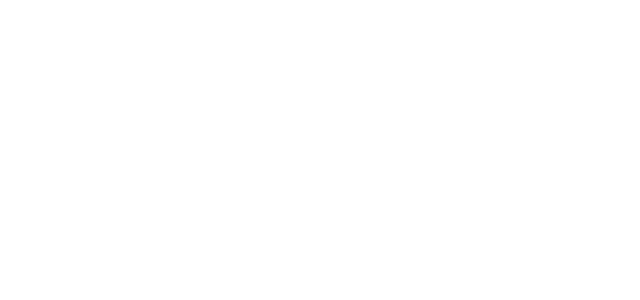
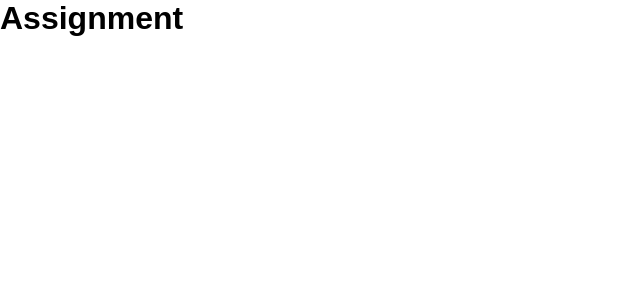
Before and after one commit to saurabhyadav01/lms, a React (Create React App) app: page /assignment in a window 1280 px wide. Before the commit this address had no page. Shown: the top 300 px of the page, without its empty margins (0-640 px from the left). Built offline with nearby package versions, Linux system fonts and the light colour scheme.

Commit message:
assignment route and lecture route added

```diff
--- a/src/Routes/AllRoutes.jsx
+++ b/src/Routes/AllRoutes.jsx
@@ -3,8 +3,8 @@ import {Route,Routes} from "react-router-dom"
 import Dashboard from "../component/Dashboard";
 import SignIn from "../component/SignIn"
 import SignUp from "../component/SignUp"
-
-
+import Assignment from "../component/Assignments";
+import Lecture from "../component/Lectures";
 const AllRoutes=()=>
 {
     return (
@@ -14,6 +14,8 @@ const AllRoutes=()=>
         <Route path="/" element={<SignIn/>} />
         <Route path="/Dashboard" element={<Dashboard />} />
         <Route path="/signup" element={<SignUp />} />
+        <Route path="/assignment" element={<Assignment />} />
+        <Route path="/lecture" element={<Lecture />} />
 
 
 
--- a/src/component/Assignments.jsx
+++ b/src/component/Assignments.jsx
@@ -3,7 +3,9 @@ import React from "react";
 function Assignment()
 {
     return (
-        <></>
+        <>
+        <h1>Assignment</h1>
+        </>
     )
 }
 export default Assignment
--- a/src/component/Header.jsx
+++ b/src/component/Header.jsx
@@ -7,8 +7,8 @@ function Header() {
       <div className="container">
         <div className="header-link">
           <img src="https://www.masaischool.com/img/navbar/logo.svg" alt="" />
-          <Link  to="/" style={{textDecoration:"none",fontSize:"16px",padding:".5%"}}>Lecture</Link>
-          <Link to="/"  style={{textDecoration:"none",fontSize:"16px",padding:".5%"}}>Assignment</Link>
+          <Link  to="/lecture" style={{textDecoration:"none",fontSize:"16px",padding:".5%"}}>Lecture</Link>
+          <Link to="/assignment"  style={{textDecoration:"none",fontSize:"16px",padding:".5%"}}>Assignment</Link>
           <Link to="/"  style={{textDecoration:"none",fontSize:"16px",padding:".5%"}}>Quizze</Link>
           <Link to="/"  style={{textDecoration:"none",fontSize:"16px",padding:".5%"}}>TicketS</Link>
           <Link to="/"  style={{textDecoration:"none",fontSize:"16px",padding:".5%"}}>Discussions</Link>
--- a/src/component/Lectures.jsx
+++ b/src/component/Lectures.jsx
@@ -0,0 +1,11 @@
+import React from "react";
+
+function Lecture()
+{
+    return (
+        <>
+        <h1>Lecture</h1>
+        </>
+    )
+}
+export default Lecture
```
